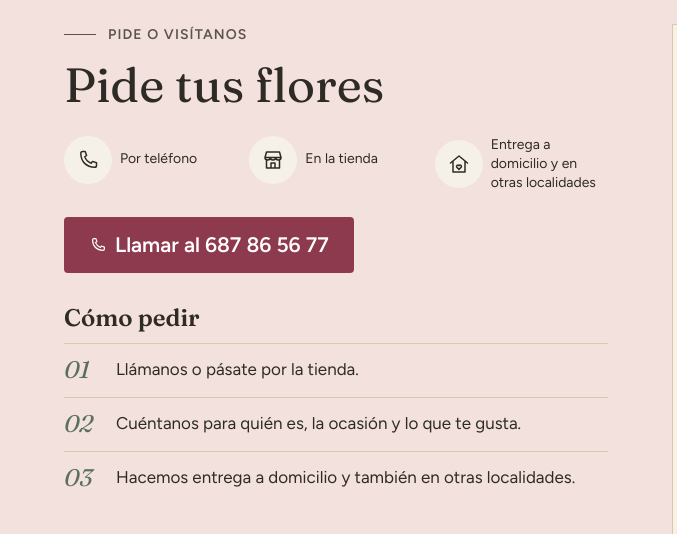
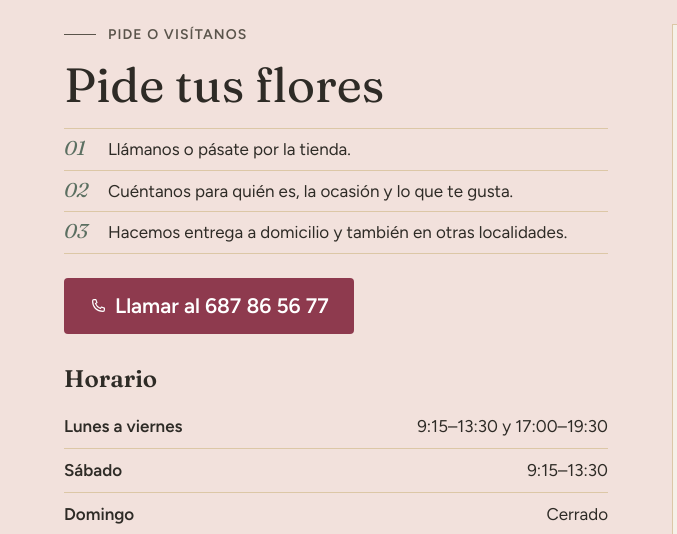
Before and after one commit to MnrBen/nekane-loredenda, a plain HTML site: page index.html in a window 1280 px wide. Shown: the part 4880-5414 px from the top of the page, 0-677 px from the left. Drawn offline with Linux system fonts and the light colour scheme.

Commit message:
Contacto: lista "Cómo pedir" compacta entre el título y el botón; fuera los iconos
Co-Authored-By: Claude Opus 5.5 <noreply@anthropic.com>

```diff
--- a/index.html
+++ b/index.html
@@ -306,22 +306,15 @@
         <p class="antetitulo">Pide o visítanos</p>
         <h2 id="contacto-titulo">Pide tus flores</h2>
 
-        <!-- Formas de pedir: lo mismo que antes era la lista "Cómo pedir", en
-             una sola fila visual. -->
-        <ul class="formas" aria-label="Cómo pedir">
-          <li><svg viewBox="0 0 24 24" aria-hidden="true" focusable="false"><path d="M6.6 3.5h2.6l1.4 4-1.9 1.3a11.5 11.5 0 0 0 6.5 6.5l1.3-1.9 4 1.4v2.6c0 1-.8 1.8-1.8 1.8C10.4 19.2 4.8 13.6 4.8 5.3c0-1 .8-1.8 1.8-1.8z"/></svg>Por teléfono</li>
-          <li><svg viewBox="0 0 24 24" aria-hidden="true" focusable="false"><path d="M4 9.5 5.5 4h13L20 9.5M4 9.5h16M4 9.5c0 1.4 1.1 2.5 2.6 2.5s2.7-1.1 2.7-2.5c0 1.4 1.2 2.5 2.7 2.5s2.7-1.1 2.7-2.5c0 1.4 1.1 2.5 2.6 2.5S20 10.9 20 9.5M5.5 12v8h13v-8M10 20v-5h4v5"/></svg>En la tienda</li>
-          <li><svg viewBox="0 0 24 24" aria-hidden="true" focusable="false"><path d="M3.5 11 12 4l8.5 7M6 9.3V20h12V9.3"/><path d="M12 17.4l-2.2-2.1a1.35 1.35 0 0 1 2.2-1.6 1.35 1.35 0 0 1 2.2 1.6z"/></svg>Entrega a domicilio y en otras localidades</li>
-        </ul>
-
-        <a class="boton boton--llamar boton--grande" href="tel:+34687865677"><svg class="icono" viewBox="0 0 24 24" aria-hidden="true" focusable="false"><path d="M6.6 3.5h2.6l1.4 4-1.9 1.3a11.5 11.5 0 0 0 6.5 6.5l1.3-1.9 4 1.4v2.6c0 1-.8 1.8-1.8 1.8C10.4 19.2 4.8 13.6 4.8 5.3c0-1 .8-1.8 1.8-1.8z"/></svg>Llamar al 687 86 56 77</a>
-
-        <h3>Cómo pedir</h3>
-        <ol class="pedir">
+        <!-- Cómo pedir, entre el título y el botón de llamada. El título
+             "Pide tus flores" ya la presenta: el nombre queda en aria-label. -->
+        <ol class="pedir" aria-label="Cómo pedir">
           <li>Llámanos o pásate por la tienda.</li>
           <li>Cuéntanos para quién es, la ocasión y lo que te gusta.</li>
           <li>Hacemos entrega a domicilio y también en otras localidades.</li>
         </ol>
+
+        <a class="boton boton--llamar boton--grande" href="tel:+34687865677"><svg class="icono" viewBox="0 0 24 24" aria-hidden="true" focusable="false"><path d="M6.6 3.5h2.6l1.4 4-1.9 1.3a11.5 11.5 0 0 0 6.5 6.5l1.3-1.9 4 1.4v2.6c0 1-.8 1.8-1.8 1.8C10.4 19.2 4.8 13.6 4.8 5.3c0-1 .8-1.8 1.8-1.8z"/></svg>Llamar al 687 86 56 77</a>
 
         <h3>Horario</h3>
         <dl class="horario">
--- a/styles.css
+++ b/styles.css
@@ -1498,7 +1498,7 @@ html:has(.visor[open]) {
 }
 
 .contacto__datos h2 {
-  margin-bottom: var(--esp-5);
+  margin-bottom: var(--esp-4);
 }
 
 /* Botón grande de llamada: la acción final de la página. A todo el ancho en
@@ -1509,74 +1509,35 @@ html:has(.visor[open]) {
   font-size: var(--texto-lg);
 }
 
-/* Formas de pedir: tres iconos con su texto en una fila, entre el título y
-   el botón de llamada. Sustituye a la lista "Cómo pedir", más larga. */
-.formas {
-  list-style: none;
-  display: grid;
-  grid-template-columns: repeat(3, 1fr);
-  gap: var(--esp-3);
-  margin-bottom: var(--esp-5);
-  font-size: var(--texto-sm);
-  line-height: 1.35;
-  text-align: center;
-}
-
-.formas li {
-  display: grid;
-  justify-items: center;
-  align-content: start;
-  gap: var(--esp-2);
-}
-
-.formas svg {
-  box-sizing: content-box;
-  width: 1.5rem;
-  height: 1.5rem;
-  padding: var(--esp-3);
-  border-radius: 50%;
-  background: var(--crema);
-  fill: none;
-  stroke: currentColor;
-  stroke-width: 1.5;
-  stroke-linecap: round;
-  stroke-linejoin: round;
-}
-
-/* Desde tablet, cada forma en línea: icono a la izquierda y texto al lado. */
-@media (min-width: 48em) {
-  .formas {
-    text-align: left;
-  }
-
-  .formas li {
-    grid-auto-flow: column;
-    justify-content: start;
-    align-items: center;
-  }
-}
-
-/* Cómo pedir: pasos numerados como los servicios de Bodas. */
+/* Cómo pedir: pasos numerados como los servicios de Bodas, más compactos
+   (va entre el título y el botón, y no debe empujar el botón muy abajo). */
 .pedir {
   list-style: none;
   counter-reset: paso;
+  margin-bottom: var(--esp-5);
+  line-height: 1.45;
 }
 
 .pedir li {
   counter-increment: paso;
   display: grid;
-  grid-template-columns: 2.5rem 1fr;
-  column-gap: var(--esp-3);
-  padding-block: var(--esp-3);
+  grid-template-columns: 2.25rem 1fr;
+  align-items: baseline;
+  column-gap: var(--esp-2);
+  padding-block: var(--esp-2);
   border-top: 1px solid var(--kraft);
+}
+
+.pedir li:last-child {
+  border-bottom: 1px solid var(--kraft);
 }
 
 .pedir li::before {
   content: counter(paso, decimal-leading-zero);
   font-family: var(--fuente-titulos);
   font-style: italic;
-  font-size: var(--titulo-3);
-  line-height: 1.2;
+  font-size: 1.25rem;
+  line-height: 1;
   color: var(--eucalipto-oscuro);   /* texto grande: 4,3:1 sobre rosa basta */
 }
 
```
